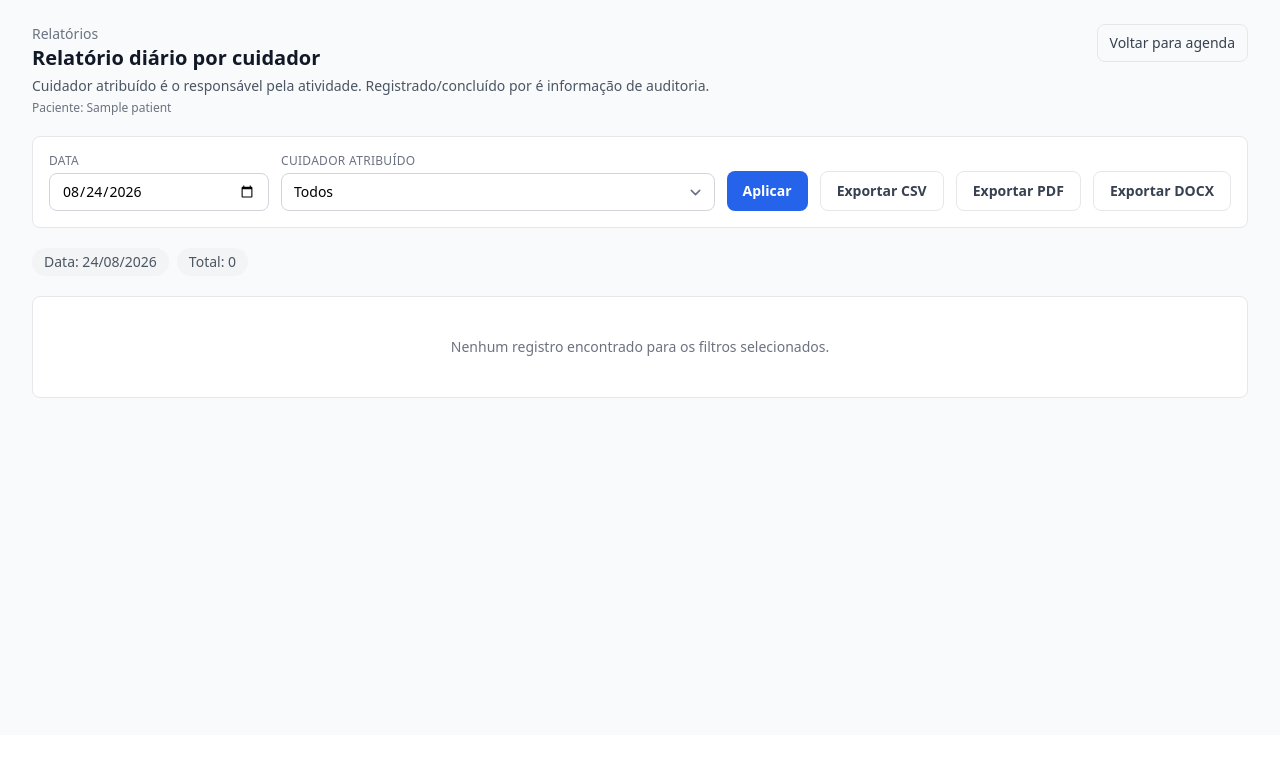
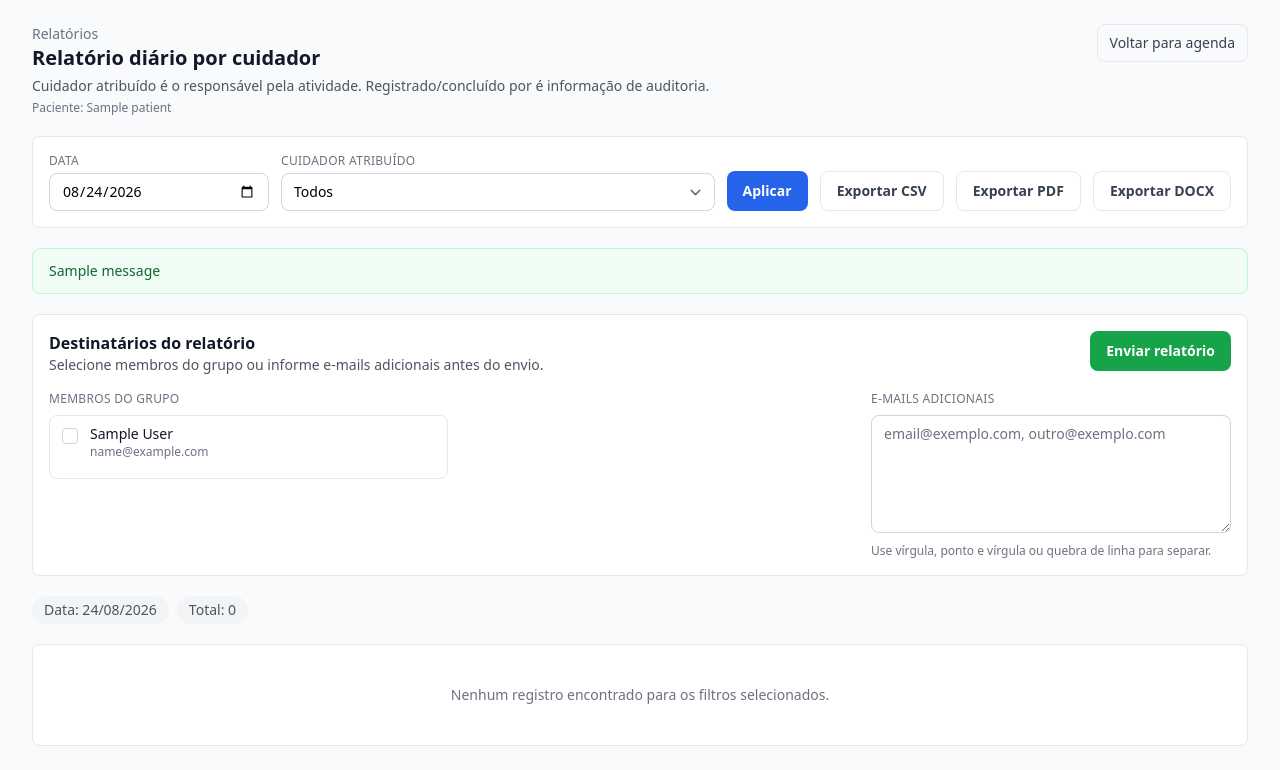
Before and after one commit to ArthurPoggy/cuidarjuntos, a Django app: page /care/relatorios/diario-cuidador/ in a window 1280 px wide. Shown: the part 65-835 px from the top of the page. Before the commit the page ends 463 px from the top, so only its background shows below. Run offline with Django 4.2, Linux system fonts and the light colour scheme; a user stored in the database is signed in; tables that the repository leaves empty hold one stand-in row (values such as "Sample post"); one stand-in notice (Sample message) is shown; parts of the project's set-up code (start-up, migrations or seed data) failed here and were passed over; some libraries are stand-ins or nearby versions.

Commit message:
feat(care): permitir envio de relatorio diario por email

```diff
--- a/care/views.py
+++ b/care/views.py
@@ -1,7 +1,9 @@
 # care/views.py
+import logging
 import re
 import uuid
 from datetime import datetime, time, timedelta
+from urllib.parse import urlencode
 from datetime import date, timedelta, datetime, time as dtime
 from django.contrib.auth.decorators import login_required
 from django.contrib.auth.views import redirect_to_login
@@ -26,7 +28,9 @@ from itertools import groupby
 from django.core.paginator import Paginator
 from django.contrib.auth.decorators import login_required
 from django.contrib.auth.mixins import LoginRequiredMixin
-from django.core.exceptions import PermissionDenied
+from django.core.exceptions import PermissionDenied, ValidationError
+from django.core.mail import EmailMessage
+from django.core.validators import validate_email
 from django.db import transaction
 from django.db.models import Count
 from django.shortcuts import render, redirect
@@ -95,6 +99,8 @@ from django.db.models import Count, Q
 from django.http import HttpResponse
 from django.utils import timezone
 
+logger = logging.getLogger(__name__)
+
 EXPORT_FORMAT_CHOICES = [
     {"value": "csv", "label": "Planilha CSV"},
     {"value": "xlsx", "label": "Excel (.xlsx)"},
@@ -717,10 +723,16 @@ def _daily_caregiver_csv_response(records, selected_date):
     return response
 
 
-def _daily_caregiver_export_url(request, export_format):
-    params = request.GET.copy()
+def _daily_caregiver_export_url(request, export_format, selected_date=None, selected_caregiver=None):
+    if selected_date is None:
+        params = request.GET.copy()
+    else:
+        params = {"date": selected_date.isoformat()}
+        if selected_caregiver:
+            params["caregiver"] = selected_caregiver
     params["format"] = export_format
-    return f"{request.path}?{params.urlencode()}"
+    encoded = params.urlencode() if hasattr(params, "urlencode") else urlencode(params)
+    return f"{request.path}?{encoded}"
 
 
 def _daily_caregiver_export_metadata(
@@ -742,6 +754,94 @@ def _daily_caregiver_export_metadata(
     )
 
 
+def _daily_caregiver_query_url(path, selected_date, selected_caregiver):
+    params = {"date": selected_date.isoformat()}
+    if selected_caregiver:
+        params["caregiver"] = selected_caregiver
+    return f"{path}?{urlencode(params)}"
+
+
+def _daily_caregiver_selected_caregiver_label(selected_caregiver, sections):
+    if selected_caregiver == "unassigned":
+        return "Sem cuidador atribuído"
+    if selected_caregiver:
+        return sections[0]["title"] if sections else "Cuidador selecionado"
+    return None
+
+
+def _split_manual_recipient_emails(raw_value):
+    return [
+        item.strip()
+        for item in re.split(r"[,;\r\n]+", raw_value or "")
+        if item.strip()
+    ]
+
+
+def _resolve_daily_report_recipients(group, selected_member_ids, additional_emails):
+    errors = []
+    recipients = []
+    seen = set()
+
+    member_ids = []
+    for raw_id in selected_member_ids:
+        try:
+            member_ids.append(int(raw_id))
+        except (TypeError, ValueError):
+            errors.append("Um destinatário selecionado é inválido.")
+
+    if member_ids:
+        memberships = (
+            group.members
+            .select_related("user")
+            .filter(user_id__in=member_ids)
+            .order_by("user__email", "user__username")
+        )
+        for membership in memberships:
+            email = (membership.user.email or "").strip().lower()
+            if not email:
+                continue
+            try:
+                validate_email(email)
+            except ValidationError:
+                errors.append(f"O e-mail cadastrado de {display_name(membership.user)} é inválido.")
+                continue
+            if email not in seen:
+                recipients.append(email)
+                seen.add(email)
+
+    for email in _split_manual_recipient_emails(additional_emails):
+        normalized = email.lower()
+        try:
+            validate_email(normalized)
+        except ValidationError:
+            errors.append(f"E-mail adicional inválido: {email}")
+            continue
+        if normalized not in seen:
+            recipients.append(normalized)
+            seen.add(normalized)
+
+    if not recipients and not errors:
+        errors.append("Informe ao menos um destinatário válido para enviar o relatório.")
+
+    return recipients, errors
+
+
+def _daily_report_recipient_members(group):
+    return [
+        {
+            "id": membership.user.pk,
+            "name": display_name(membership.user),
+            "email": (membership.user.email or "").strip(),
+            "has_email": bool((membership.user.email or "").strip()),
+        }
+        for membership in group.members.select_related("user", "user__profile").order_by(
+            "user__profile__full_name",
+            "user__first_name",
+            "user__username",
+        )
+    ]
+
+
 @login_required
 def daily_caregiver_report(request):
     gm = user_group(request.user)
@@ -750,8 +850,9 @@ def daily_caregiver_report(request):
 
     group = gm.group
     patient = getattr(group, "patient", None)
-    selected_date = parse_date((request.GET.get("date") or "").strip()) or timezone.localdate()
-    caregiver_filter = (request.GET.get("caregiver") or "").strip()
+    filter_data = request.POST if request.method == "POST" else request.GET
+    selected_date = parse_date((filter_data.get("date") or "").strip()) or timezone.localdate()
+    caregiver_filter = (filter_data.get("caregiver") or "").strip()
 
     records_qs = (
         CareRecord.objects
@@ -783,9 +884,9 @@ def daily_caregiver_report(request):
     records = list(records_qs)
     sections = _build_daily_caregiver_sections(records)
     export_format = (request.GET.get("format") or "html").lower()
-    if export_format == "csv":
+    if request.method == "GET" and export_format == "csv":
         return _daily_caregiver_csv_response(records, selected_date)
-    if export_format in {"pdf", "docx"}:
+    if request.method == "GET" and export_format in {"pdf", "docx"}:
         selected_caregiver_label = None
         if selected_caregiver == "unassigned":
             selected_caregiver_label = "Sem cuidador atribuído"
@@ -804,17 +905,76 @@ def daily_caregiver_report(request):
             return export_daily_caregiver_as_docx(sections, meta, selected_date)
         except ExportDependencyError as exc:
             raise Http404(str(exc)) from exc
-    if export_format != "html":
+    if request.method == "GET" and export_format != "html":
         raise Http404("Formato de exportação não suportado.")
 
+    selected_recipient_member_ids = []
+    additional_emails_value = ""
+    if request.method == "POST":
+        selected_recipient_member_ids = request.POST.getlist("recipient_members")
+        additional_emails_value = request.POST.get("additional_emails", "")
+        recipients, recipient_errors = _resolve_daily_report_recipients(
+            group,
+            selected_recipient_member_ids,
+            additional_emails_value,
+        )
+        if recipient_errors:
+            for error in recipient_errors:
+                messages.error(request, error)
+        else:
+            selected_caregiver_label = _daily_caregiver_selected_caregiver_label(selected_caregiver, sections)
+            meta = _daily_caregiver_export_metadata(
+                group,
+                patient,
+                selected_date,
+                len(records),
+                selected_caregiver_label,
+            )
+            try:
+                pdf_response = export_daily_caregiver_as_pdf(sections, meta, selected_date)
+            except ExportDependencyError:
+                messages.error(
+                    request,
+                    "Não foi possível gerar o PDF do relatório. Verifique se a dependência de PDF está disponível.",
+                )
+            else:
+                subject = f"Relatório diário por cuidador - {patient} - {selected_date.strftime('%d/%m/%Y')}"
+                body = (
+                    "Olá,\n\n"
+                    f"Segue em anexo o relatório diário por cuidador do paciente {patient}, "
+                    f"referente a {selected_date.strftime('%d/%m/%Y')}.\n\n"
+                    "Atenciosamente,\nCuidarJuntos"
+                )
+                email = EmailMessage(subject=subject, body=body, to=recipients)
+                email.attach(
+                    f"relatorio_diario_cuidador_{selected_date.isoformat()}.pdf",
+                    pdf_response.content,
+                    "application/pdf",
+                )
+                try:
+                    email.send()
+                except Exception:
+                    logger.exception("Erro ao enviar relatório diário por cuidador por e-mail")
+                    messages.error(request, "Não foi possível enviar o relatório. Tente novamente em alguns instantes.")
+                else:
+                    messages.success(
+                        request,
+                        f"Relatório enviado para {len(recipients)} destinatário(s).",
+                    )
+                    return redirect(_daily_caregiver_query_url(request.path, selected_date, selected_caregiver))
+
+    recipient_members = _daily_report_recipient_members(group)
     caregivers = [
-        {"id": membership.user.pk, "name": display_name(membership.user)}
-        for membership in group.members.select_related("user", "user__profile").order_by(
-            "user__profile__full_name",
-            "user__first_name",
-            "user__username",
-        )
+        {"id": member["id"], "name": member["name"]}
+        for member in recipient_members
     ]
+    selected_recipient_member_ids = {str(member_id) for member_id in selected_recipient_member_ids}
+    export_url_kwargs = {}
+    if request.method == "POST":
+        export_url_kwargs = {
+            "selected_date": selected_date,
+            "selected_caregiver": selected_caregiver,
+        }
 
     return render(request, "care/daily_caregiver_report.html", {
         "selected_date": selected_date,
@@ -822,10 +982,13 @@ def daily_caregiver_report(request):
         "caregivers": caregivers,
         "sections": sections,
         "records_total": len(records),
-        "csv_url": _daily_caregiver_export_url(request, "csv"),
-        "pdf_url": _daily_caregiver_export_url(request, "pdf"),
-        "docx_url": _daily_caregiver_export_url(request, "docx"),
+        "csv_url": _daily_caregiver_export_url(request, "csv", **export_url_kwargs),
+        "pdf_url": _daily_caregiver_export_url(request, "pdf", **export_url_kwargs),
+        "docx_url": _daily_caregiver_export_url(request, "docx", **export_url_kwargs),
         "current_patient": patient,
+        "recipient_members": recipient_members,
+        "selected_recipient_member_ids": selected_recipient_member_ids,
+        "additional_emails_value": additional_emails_value,
     })
 
 
--- a/templates/care/daily_caregiver_report.html
+++ b/templates/care/daily_caregiver_report.html
@@ -63,6 +63,74 @@
          class="inline-flex h-10 items-center justify-center rounded-lg border px-4 text-sm font-semibold text-gray-700 hover:bg-gray-50">
         Exportar DOCX
       </a>
+    </div>
+  </form>
+
+  {% if messages %}
+    <div class="space-y-2">
+      {% for message in messages %}
+        <div class="rounded-lg border px-4 py-3 text-sm {% if message.tags == 'success' %}border-green-200 bg-green-50 text-green-800{% elif message.tags == 'error' %}border-rose-200 bg-rose-50 text-rose-800{% else %}border-blue-200 bg-blue-50 text-blue-800{% endif %}">
+          {{ message }}
+        </div>
+      {% endfor %}
+    </div>
+  {% endif %}
+
+  <form method="post" class="rounded-lg border bg-white p-4">
+    {% csrf_token %}
+    <input type="hidden" name="date" value="{{ selected_date|date:'Y-m-d' }}">
+    <input type="hidden" name="caregiver" value="{{ selected_caregiver }}">
+
+    <div class="flex flex-col gap-1 sm:flex-row sm:items-start sm:justify-between">
+      <div>
+        <h2 class="text-base font-semibold text-gray-900">Destinatários do relatório</h2>
+        <p class="text-sm text-gray-600">Selecione membros do grupo ou informe e-mails adicionais antes do envio.</p>
+      </div>
+      <button type="submit"
+              class="mt-3 inline-flex h-10 items-center justify-center rounded-lg bg-green-600 px-4 text-sm font-semibold text-white hover:bg-green-700 sm:mt-0">
+        Enviar relatório
+      </button>
+    </div>
+
+    <div class="mt-4 grid gap-4 lg:grid-cols-[minmax(0,1fr)_minmax(260px,360px)]">
+      <fieldset>
+        <legend class="text-xs font-medium uppercase tracking-wide text-gray-500">Membros do grupo</legend>
+        <div class="mt-2 grid gap-2 sm:grid-cols-2">
+          {% for member in recipient_members %}
+            {% with member_id=member.id|stringformat:"s" %}
+              <label class="flex min-h-[64px] gap-3 rounded-lg border px-3 py-2 text-sm {% if member.has_email %}cursor-pointer hover:bg-gray-50{% else %}bg-gray-50 text-gray-400{% endif %}">
+                <input type="checkbox"
+                       name="recipient_members"
+                       value="{{ member.id }}"
+                       class="mt-1 rounded border-gray-300 text-green-600 focus:ring-green-600"
+                       {% if member_id in selected_recipient_member_ids %}checked{% endif %}
+                       {% if not member.has_email %}disabled{% endif %}>
+                <span class="min-w-0">
+                  <span class="block font-medium text-gray-900">{{ member.name }}</span>
+                  {% if member.has_email %}
+                    <span class="block truncate text-xs text-gray-500">{{ member.email }}</span>
+                  {% else %}
+                    <span class="block text-xs text-gray-500">Sem e-mail cadastrado</span>
+                  {% endif %}
+                </span>
+              </label>
+            {% endwith %}
+          {% empty %}
+            <p class="rounded-lg border border-dashed px-3 py-4 text-sm text-gray-500">
+              Nenhum membro encontrado no grupo atual.
+            </p>
+          {% endfor %}
+        </div>
+      </fieldset>
+
+      <label class="block">
+        <span class="block text-xs font-medium uppercase tracking-wide text-gray-500">E-mails adicionais</span>
+        <textarea name="additional_emails"
+                  rows="5"
+                  class="mt-2 w-full rounded-lg border-gray-300 text-sm"
+                  placeholder="email@exemplo.com, outro@exemplo.com">{{ additional_emails_value }}</textarea>
+        <span class="mt-1 block text-xs text-gray-500">Use vírgula, ponto e vírgula ou quebra de linha para separar.</span>
+      </label>
     </div>
   </form>
 
```
Also changed, not shown: care/tests.py (+145 -3 lines).
